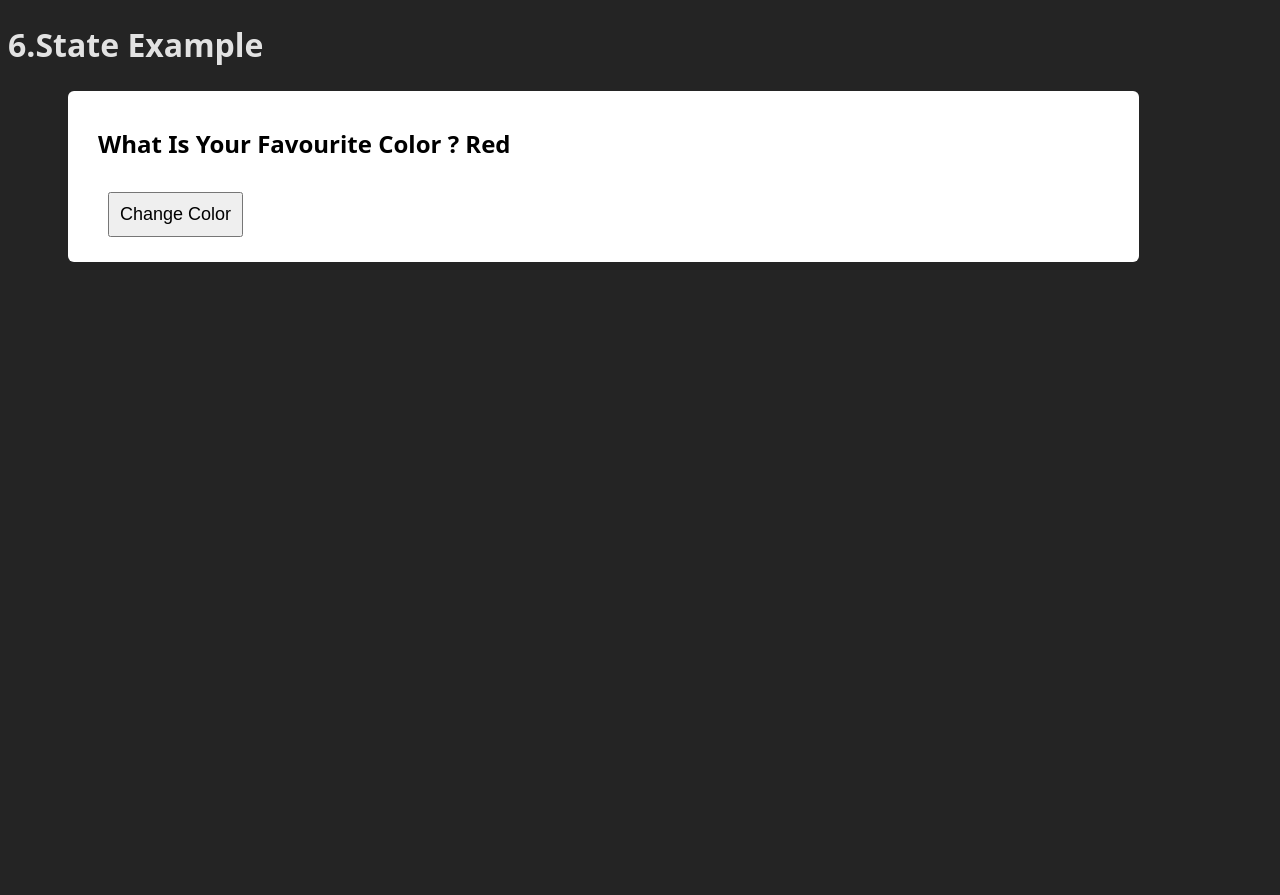
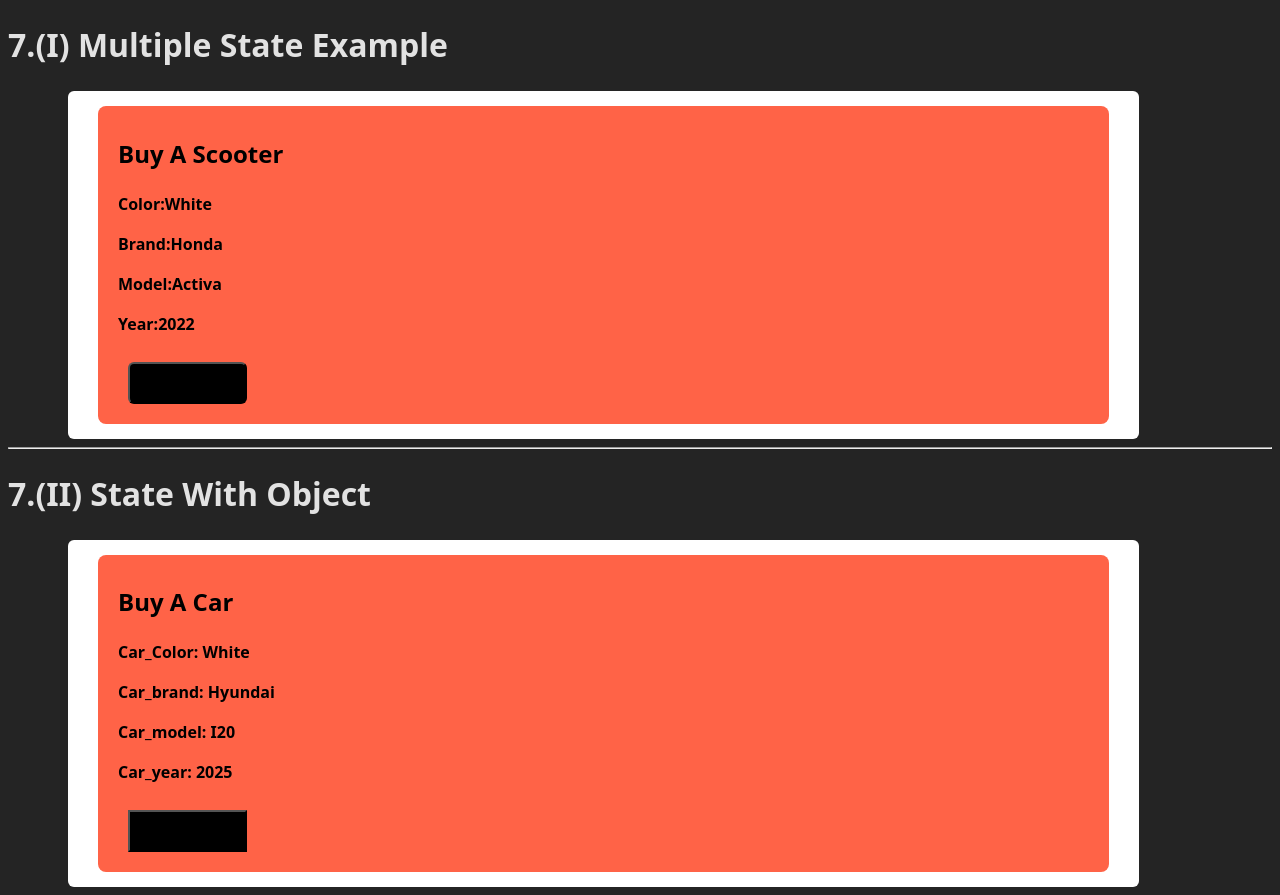
Before and after one commit to Hariiharan-Developer/React_Core-Concepts, a React (Vite) app: page / in a window 1280 px wide. Before the commit the page ends 800 px from the top, so only its background shows below. Built offline with nearby package versions, Linux system fonts and the light colour scheme.

Commit message:
multiple state update

```diff
--- a/src/App.jsx
+++ b/src/App.jsx
@@ -5,6 +5,7 @@
 import List from './components/4.list/List'
 import Style from './components/5.style/Style'
 import State from './components/6.state/State'
+import MultipleState from './components/7.multipleState/MultipleState'
 
 
 const App = () => {
@@ -15,7 +16,8 @@
     {/* <ConditionalRender/> */}
     {/* <List/> */}
     {/* <Style/> */}
-   <State/>
+   {/* <State/> */}
+   <MultipleState/>
     </div>
   )
 }
--- /dev/null
+++ b/src/components/7.multipleState/MultipleState.jsx
@@ -0,0 +1,62 @@
+import React, { useState } from 'react'
+import './MultipleState.css'
+const MultipleState = () => {
+    const[color,setColor]=useState('white')
+    const[model,setModel]=useState('activa')
+    const[brand,setBrand]=useState('honda')
+    const[year,setYear]=useState('2022')
+
+    const [car,setCar] =useState({
+        carColor:'white',
+        carModel:'i20',
+        carBrand:'hyundai',
+        carYear:'2025'
+
+    })
+    const change = ()=>{
+        setColor('red')
+    }
+    const onChange =()=>{
+    //    setCar({carColor:'red'})
+    setCar((prev)=>{
+        return {...prev,carColor:'blue'}
+    })
+    }
+
+
+  return (
+    <div>
+      <h1>7.(I) Multiple State Example</h1>
+      <div className="container">
+        <div className="content" >
+            <div className="color" style={{background:'tomato',padding:'10px 20px',borderRadius:'8px'}}>
+            <h2>Buy a scooter</h2>
+            <p>color:{color}</p>
+            <p>brand:{brand}</p>
+            <p>model:{model}</p>
+            <p>year:{year}</p>
+        <button onClick={change} style={{backgroundColor:'black',borderRadius:'6px'}}>Change color</button>
+
+            </div>
+        </div>
+      </div>
+      <hr/>
+      <h1>7.(II) State with object</h1>
+      <div className="container">
+        <div className="content" >
+            <div className="color" style={{background:'tomato',padding:'10px 20px',borderRadius:'8px'}}>
+            <h2>Buy a car</h2>
+            <p>car_Color: {car.carColor}</p>
+            <p>car_brand: {car.carBrand}</p>
+            <p>car_model: {car.carModel}</p>
+            <p>car_year: {car.carYear}</p>
+        <button onClick={onChange} style={{backgroundColor:'black'}}>Change color</button>
+
+            </div>
+        </div>
+      </div>
+    </div>
+  )
+}
+
+export default MultipleState
--- a/src/index.css
+++ b/src/index.css
@@ -13,3 +13,6 @@
   -webkit-font-smoothing: antialiased;
   -moz-osx-font-smoothing: grayscale;
 }
+button{
+  font-size: 16px;
+}
```
Also changed, not shown: src/components/7.multipleState/MultipleState.css (added).
